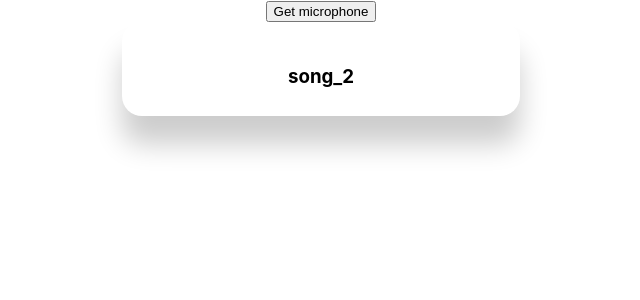
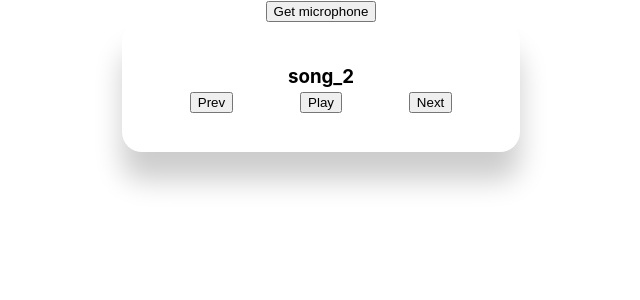
Before and after one commit to johnghr/Audio_Visualiser, a React (Create React App) app: page / in a window 1280 px wide. Shown: the top 300 px of the page, without its empty margins (319-959 px from the left). Built offline with nearby package versions, Linux system fonts and the light colour scheme.

Commit message:
made controls and can cycle tracks without playing audio

```diff
--- a/src/App.css
+++ b/src/App.css
@@ -50,3 +50,26 @@
   font-weight: 700;
   margin-bottom: 4px;
 }
+
+.audio-controls {
+  display: flex;
+  justify-content: space-between;
+  width:  75%;
+  margin: 0 auto 15px;
+}
+
+.audio-controls .prev svg,
+.audio-controls .next svg {
+  width: 35px;
+  height: 35px;
+}
+
+.audio-controls .play svg,
+.audio-controls .pause svg {
+  height: 40px;
+  width: 40px;
+}
+
+.audio-controls path {
+  fill: var(--white);
+}
--- /dev/null
+++ b/src/components/AudioPlayer/AudioControls.jsx
@@ -0,0 +1,52 @@
+import React from 'react';
+// import { ReactComponent as Play } from './assets/play.svg';
+// import { ReactComponent as Pause } from './assets/pause.svg';
+// import { ReactComponent as Next } from './assets/next.svg';
+// import { ReactComponent as Prev } from './assets/prev.svg';
+
+const AudioControls = ({
+    isPlaying,
+    onPlayPauseClick,
+    onPrevClick,
+    onNextClick
+}) => (
+    <div className="audio-controls">
+    <button
+      type="button"
+      className="prev"
+      aria-label="Previous"
+      onClick={onPrevClick}
+    >
+      Prev {/* <Prev /> */}
+    </button>
+    {isPlaying ? (
+      <button
+        type="button"
+        className="pause"
+        onClick={() => onPlayPauseClick(false)}
+        aria-label="Pause"
+      >
+        {/* <Pause /> */}
+      </button>
+    ) : (
+      <button
+        type="button"
+        className="play"
+        onClick={() => onPlayPauseClick(true)}
+        aria-label="Play"
+      >
+        Play {/* <Play /> */}
+      </button>
+    )}
+    <button
+      type="button"
+      className="next"
+      aria-label="Next"
+      onClick={onNextClick}
+    >
+      Next {/* <Next /> */}
+    </button>
+  </div>
+)
+
+export default AudioControls;
--- a/src/components/AudioPlayer/AudioPlayer.js
+++ /dev/null
@@ -1,46 +0,0 @@
-import React, {useState, useEffect, useRef} from 'react';
-
-
-const AudioPlayer = ({ tracks, toggleTrack }) => {
-
-    const [trackIndex, setTrackIndex] = useState(0);
-    const [trackProgress, setTrackProgress] = useState(0);
-    const [isPlaying, setIsPlaying] = useState(false)
-    const {title, audioSrc} = tracks[trackIndex]
-
-    const audioRef = useRef(new Audio(audioSrc));
-    const intervalRef = useRef();
-    const isReady = useRef(false);
-
-    const { duration } = audioRef.current;
-
-
-
-    const toPreviousTrack = () => {
-        console.log('TODO go to previous track')
-    }
-
-    const toNextTrack = () => {
-        console.group('TODO go to next track')
-    }
-
-    const handlePlay = (event) => {
-            const eventTarget = event.target;
-            console.log("eventTarget", event)
-            toggleTrack(eventTarget);
-    }
-
-    return(
-
-        <div className="audio-player">
-            <div className="track-info">
-                <h3 className="title">{title}</h3>
-            </div>
-        </div>
-
-    )
-
-
-}
-
-export default AudioPlayer;
--- /dev/null
+++ b/src/components/AudioPlayer/AudioPlayer.jsx
@@ -0,0 +1,60 @@
+import React, {useState, useEffect, useRef} from 'react';
+import AudioControls from './AudioControls.jsx';
+
+const AudioPlayer = ({ tracks, toggleTrack }) => {
+
+    const [trackIndex, setTrackIndex] = useState(0);
+    const [trackProgress, setTrackProgress] = useState(0);
+    const [isPlaying, setIsPlaying] = useState(false);
+    const {title, audioSrc} = tracks[trackIndex];
+
+    const audioRef = useRef(new Audio(audioSrc));
+    const intervalRef = useRef();
+    const isReady = useRef(false);
+
+    const { duration } = audioRef.current;
+
+    const toPrevTrack = () => {
+        // if trackIndex minus 1 is less than zero, set track index to the last track
+        if (trackIndex - 1 < 0){
+            setTrackIndex(tracks.length - 1);
+        } else {
+            setTrackIndex(trackIndex - 1);
+        }
+    }
+
+    const toNextTrack = () => {
+        // if trackIndex is less than tracks length go to next track, otherwise go to first track
+        if (trackIndex < tracks.length -1){
+            setTrackIndex(trackIndex + 1);
+        } else {
+            setTrackIndex(0);
+        }
+    }
+
+    const handlePlay = (event) => {
+            const eventTarget = event.target;
+            console.log("eventTarget", event)
+            toggleTrack(eventTarget);
+    }
+
+    return(
+
+        <div className="audio-player">
+            <div className="track-info">
+                <h3 className="title">{title}</h3>
+                <AudioControls
+                    isPlaying={isPlaying}
+                    onPrevClick={toPrevTrack}
+                    onNextClick={toNextTrack}
+                    onPlayPauseClick={setIsPlaying}
+                />
+            </div>
+        </div>
+
+    )
+
+
+}
+
+export default AudioPlayer;
--- a/src/static/audio/Tracks.js
+++ b/src/static/audio/Tracks.js
@@ -1,5 +1,5 @@
 import React from 'react';
-import AudioPlayer from '../../components/AudioPlayer/AudioPlayer'
+import AudioPlayer from '../../components/AudioPlayer/AudioPlayer.jsx'
 import song_2 from './song_2.mp3'
 import song_3 from './song_3.mp3'
 import song_4 from './song_4.mp3'
--- a/src/static/stylesheet.css
+++ /dev/null
@@ -1,8 +0,0 @@
-.audio-player {
-    max-width: 350px;
-    border-radius: 20px;
-    padding: 24px;
-    box-shadow: 0 28px 28px rgba(0, 0, 0, 0.2);
-    margin: auto;
-    color: var(--white);
-}
```
